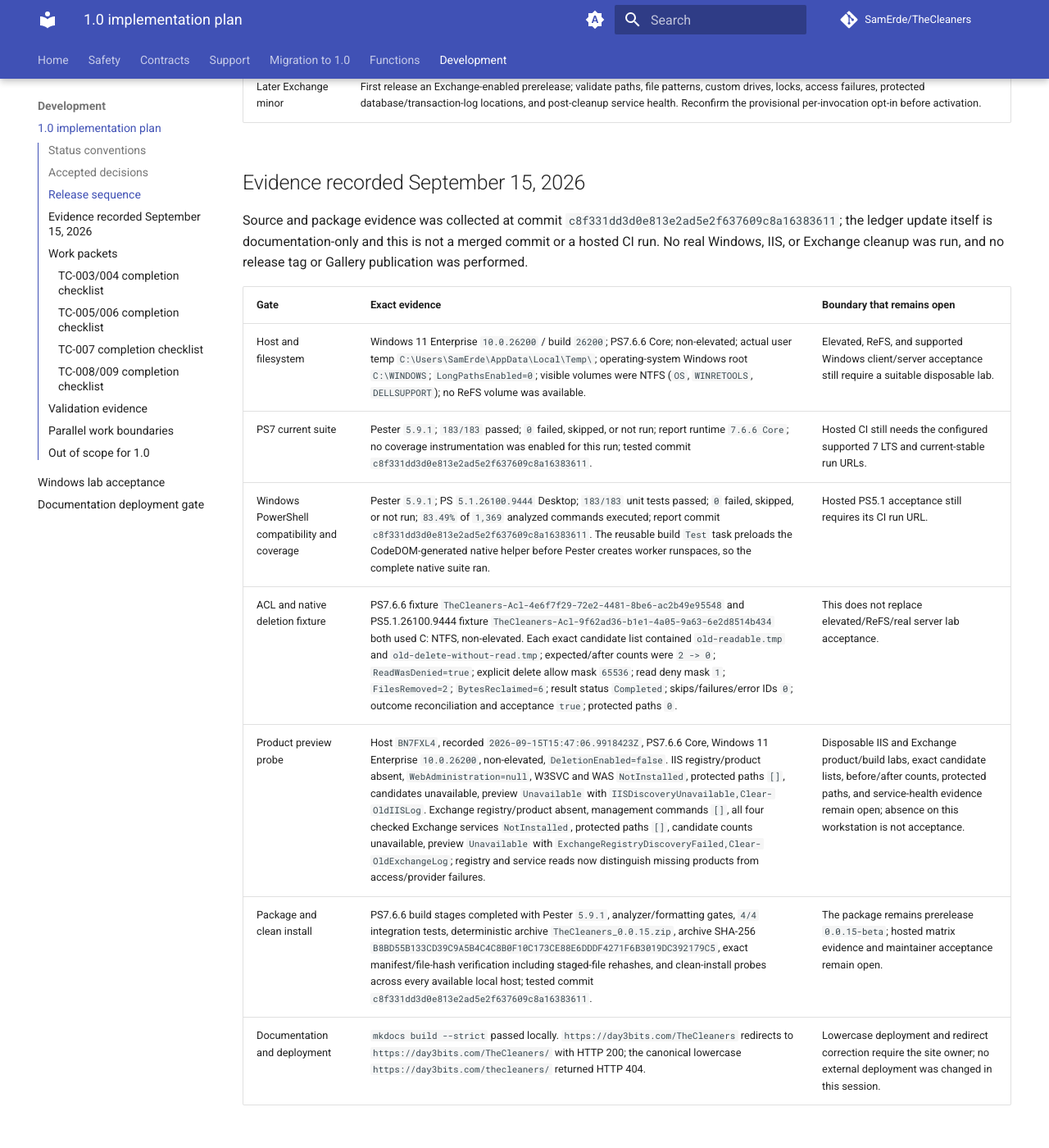
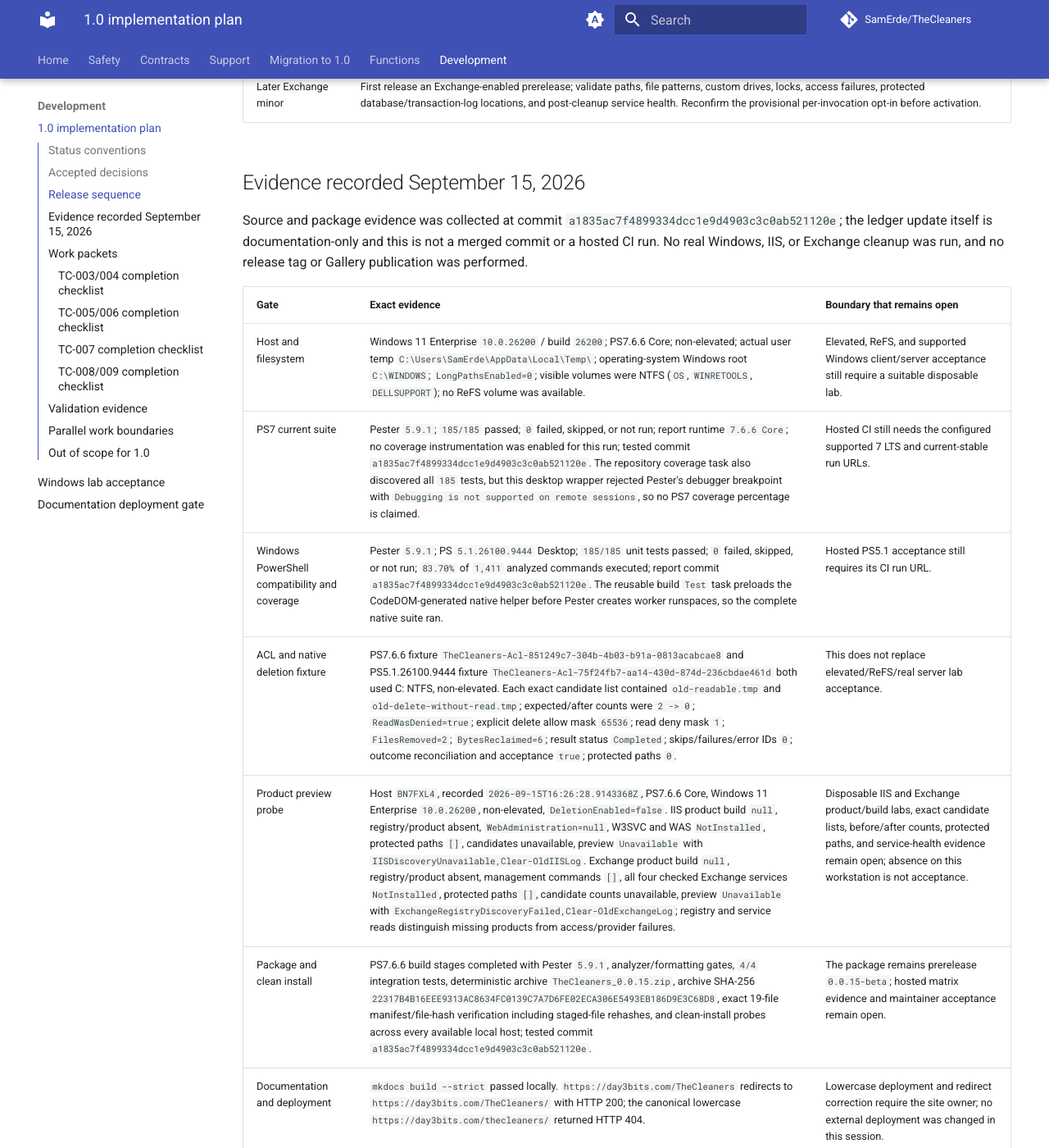
Before and after one commit to SamErde/TheCleaners, an MkDocs documentation site: the page built from docs/release-plan-1.0.md, in a window 1280 px wide and 1400 px high, scrolled down 1433 px. Shown: the whole window at 82% size. Built offline with MkDocs 1.6.1 and Material for MkDocs 9.7.7, drawn with Linux system fonts in a browser that asks for light colours; comment, search, counter and statistics services are not loaded; some of the changed text lies outside the part shown.

Commit message:
docs: record final review validation evidence

```diff
--- a/docs/release-plan-1.0.md
+++ b/docs/release-plan-1.0.md
@@ -31,16 +31,16 @@ The manifest stays on the current prerelease version during this packet. No comm
 
 ## Evidence recorded September 15, 2026
 
-Source and package evidence was collected at commit `c8f331dd3d0e813e2ad5e2f637609c8a16383611`; the ledger update itself is documentation-only and this is not a merged commit or a hosted CI run. No real Windows, IIS, or Exchange cleanup was run, and no release tag or Gallery publication was performed.
+Source and package evidence was collected at commit `a1835ac7f4899334dcc1e9d4903c3c0ab521120e`; the ledger update itself is documentation-only and this is not a merged commit or a hosted CI run. No real Windows, IIS, or Exchange cleanup was run, and no release tag or Gallery publication was performed.
 
 | Gate | Exact evidence | Boundary that remains open |
 | --- | --- | --- |
 | Host and filesystem | Windows 11 Enterprise `10.0.26200` / build `26200`; PS7.6.6 Core; non-elevated; actual user temp `C:\Users\SamErde\AppData\Local\Temp\`; operating-system Windows root `C:\WINDOWS`; `LongPathsEnabled=0`; visible volumes were NTFS (`OS`, `WINRETOOLS`, `DELLSUPPORT`); no ReFS volume was available. | Elevated, ReFS, and supported Windows client/server acceptance still require a suitable disposable lab. |
-| PS7 current suite | Pester `5.9.1`; `183/183` passed; `0` failed, skipped, or not run; report runtime `7.6.6 Core`; no coverage instrumentation was enabled for this run; tested commit `c8f331dd3d0e813e2ad5e2f637609c8a16383611`. | Hosted CI still needs the configured supported 7 LTS and current-stable run URLs. |
-| Windows PowerShell compatibility and coverage | Pester `5.9.1`; PS `5.1.26100.9444` Desktop; `183/183` unit tests passed; `0` failed, skipped, or not run; `83.49%` of `1,369` analyzed commands executed; report commit `c8f331dd3d0e813e2ad5e2f637609c8a16383611`. The reusable build `Test` task preloads the CodeDOM-generated native helper before Pester creates worker runspaces, so the complete native suite ran. | Hosted PS5.1 acceptance still requires its CI run URL. |
-| ACL and native deletion fixture | PS7.6.6 fixture `TheCleaners-Acl-4e6f7f29-72e2-4481-8be6-ac2b49e95548` and PS5.1.26100.9444 fixture `TheCleaners-Acl-9f62ad36-b1e1-4a05-9a63-6e2d8514b434` both used C: NTFS, non-elevated. Each exact candidate list contained `old-readable.tmp` and `old-delete-without-read.tmp`; expected/after counts were `2 -> 0`; `ReadWasDenied=true`; explicit delete allow mask `65536`; read deny mask `1`; `FilesRemoved=2`; `BytesReclaimed=6`; result status `Completed`; skips/failures/error IDs `0`; outcome reconciliation and acceptance `true`; protected paths `0`. | This does not replace elevated/ReFS/real server lab acceptance. |
-| Product preview probe | Host `BN7FXL4`, recorded `2026-09-15T15:47:06.9918423Z`, PS7.6.6 Core, Windows 11 Enterprise `10.0.26200`, non-elevated, `DeletionEnabled=false`. IIS registry/product absent, `WebAdministration=null`, W3SVC and WAS `NotInstalled`, protected paths `[]`, candidates unavailable, preview `Unavailable` with `IISDiscoveryUnavailable,Clear-OldIISLog`. Exchange registry/product absent, management commands `[]`, all four checked Exchange services `NotInstalled`, protected paths `[]`, candidate counts unavailable, preview `Unavailable` with `ExchangeRegistryDiscoveryFailed,Clear-OldExchangeLog`; registry and service reads now distinguish missing products from access/provider failures. | Disposable IIS and Exchange product/build labs, exact candidate lists, before/after counts, protected paths, and service-health evidence remain open; absence on this workstation is not acceptance. |
-| Package and clean install | PS7.6.6 build stages completed with Pester `5.9.1`, analyzer/formatting gates, `4/4` integration tests, deterministic archive `TheCleaners_0.0.15.zip`, archive SHA-256 `B8BD55B133CD39C9A5B4C4C8B0F10C173CE88E6DDDF4271F6B3019DC392179C5`, exact manifest/file-hash verification including staged-file rehashes, and clean-install probes across every available local host; tested commit `c8f331dd3d0e813e2ad5e2f637609c8a16383611`. | The package remains prerelease `0.0.15-beta`; hosted matrix evidence and maintainer acceptance remain open. |
+| PS7 current suite | Pester `5.9.1`; `185/185` passed; `0` failed, skipped, or not run; report runtime `7.6.6 Core`; no coverage instrumentation was enabled for this run; tested commit `a1835ac7f4899334dcc1e9d4903c3c0ab521120e`. The repository coverage task also discovered all `185` tests, but this desktop wrapper rejected Pester's debugger breakpoint with `Debugging is not supported on remote sessions`, so no PS7 coverage percentage is claimed. | Hosted CI still needs the configured supported 7 LTS and current-stable run URLs. |
+| Windows PowerShell compatibility and coverage | Pester `5.9.1`; PS `5.1.26100.9444` Desktop; `185/185` unit tests passed; `0` failed, skipped, or not run; `83.70%` of `1,411` analyzed commands executed; report commit `a1835ac7f4899334dcc1e9d4903c3c0ab521120e`. The reusable build `Test` task preloads the CodeDOM-generated native helper before Pester creates worker runspaces, so the complete native suite ran. | Hosted PS5.1 acceptance still requires its CI run URL. |
+| ACL and native deletion fixture | PS7.6.6 fixture `TheCleaners-Acl-851249c7-304b-4b03-b91a-0813acabcae8` and PS5.1.26100.9444 fixture `TheCleaners-Acl-75f24fb7-aa14-430d-874d-236cbdae461d` both used C: NTFS, non-elevated. Each exact candidate list contained `old-readable.tmp` and `old-delete-without-read.tmp`; expected/after counts were `2 -> 0`; `ReadWasDenied=true`; explicit delete allow mask `65536`; read deny mask `1`; `FilesRemoved=2`; `BytesReclaimed=6`; result status `Completed`; skips/failures/error IDs `0`; outcome reconciliation and acceptance `true`; protected paths `0`. | This does not replace elevated/ReFS/real server lab acceptance. |
+| Product preview probe | Host `BN7FXL4`, recorded `2026-09-15T16:26:28.9143368Z`, PS7.6.6 Core, Windows 11 Enterprise `10.0.26200`, non-elevated, `DeletionEnabled=false`. IIS product build `null`, registry/product absent, `WebAdministration=null`, W3SVC and WAS `NotInstalled`, protected paths `[]`, candidates unavailable, preview `Unavailable` with `IISDiscoveryUnavailable,Clear-OldIISLog`. Exchange product build `null`, registry/product absent, management commands `[]`, all four checked Exchange services `NotInstalled`, protected paths `[]`, candidate counts unavailable, preview `Unavailable` with `ExchangeRegistryDiscoveryFailed,Clear-OldExchangeLog`; registry and service reads distinguish missing products from access/provider failures. | Disposable IIS and Exchange product/build labs, exact candidate lists, before/after counts, protected paths, and service-health evidence remain open; absence on this workstation is not acceptance. |
+| Package and clean install | PS7.6.6 build stages completed with Pester `5.9.1`, analyzer/formatting gates, `4/4` integration tests, deterministic archive `TheCleaners_0.0.15.zip`, archive SHA-256 `22317B4B16EEE9313AC8634FC0139C7A7D6FE02ECA306E5493EB186D9E3C68D8`, exact 19-file manifest/file-hash verification including staged-file rehashes, and clean-install probes across every available local host; tested commit `a1835ac7f4899334dcc1e9d4903c3c0ab521120e`. | The package remains prerelease `0.0.15-beta`; hosted matrix evidence and maintainer acceptance remain open. |
 | Documentation and deployment | `mkdocs build --strict` passed locally. `https://day3bits.com/TheCleaners` redirects to `https://day3bits.com/TheCleaners/` with HTTP 200; the canonical lowercase `https://day3bits.com/thecleaners/` returned HTTP 404. | Lowercase deployment and redirect correction require the site owner; no external deployment was changed in this session. |
 
 ## Work packets
@@ -53,8 +53,8 @@ Source and package evidence was collected at commit `c8f331dd3d0e813e2ad5e2f6376
 | TC-004 | Temp cleaners, opt-in directory pruning, WhatIf/Confirm, locked-file/race handling, privilege/root preflight | Draft implementation includes same-handle identity checks, ancestor handles held through mutation, stable directory handles during mutation-enabled traversal, root preflight, lock/race fixtures, hard-link/reparse tests, actual-root/privilege checks, queued-directory replacement fail-closed handling, and ACL evidence. ReFS/elevated/server acceptance, interactive confirmation acceptance, and hosted CI remain open. |
 | TC-005 | IIS path discovery, environment expansion, per-format allowlist, deduplication, inline deletion, and server validation | Preview lock, read-only web and FTP discovery from separate configured roots, fallback FTP-family classification, documented W3C `u_exYYMMDD.log` rollover matching, validated-root normalization/deduplication, protected-path checks, format allowlists, and dependency restoration are implemented in draft. The local probe recorded IIS absence only; product/version and server lab validation remain open; removal stays disabled. |
 | TC-006 | Exchange preview guard, experimental discovery, validated per-directory patterns, protected locations, and lab fixtures | Guard, IIS decoupling, fixed-root validation, per-directory filename/ETL patterns, and database/transaction-log protection are implemented in draft. The local probe recorded Exchange absence only; exact Exchange build matrix, lab fixtures, and service-health validation remain open. |
-| TC-007 | Typed stale-profile output, unknown LastUseTime, optional size, SID resolution, and command inventory | Typed read-only output, unknown-date handling, optional reparse-safe size with queued-directory revalidation, best-effort SID resolution, and orphan-helper retirement are implemented in draft; Windows acceptance remains open. |
-| TC-008 | One source-layout package, exact-artifact tests/publication, reproducible build, complete runtime matrix, and CI gates | Source-layout artifact, strict test/integration reports, deterministic archive, content manifest/hash, protected publisher, clean-install probe, full supported Build Module matrix gate, exact tested-artifact download, and ShouldProcess analyzer gate are implemented in draft. Hosted runtime/CI evidence and maintainer acceptance remain open. |
+| TC-007 | Typed stale-profile output, unknown LastUseTime, optional size, SID resolution, and command inventory | Typed read-only output, unknown-date handling, optional reparse-safe size with ancestor handles and queued-directory revalidation, best-effort SID resolution, and orphan-helper retirement are implemented in draft; Windows acceptance remains open. |
+| TC-008 | One source-layout package, exact-artifact tests/publication, reproducible build, complete runtime matrix, and CI gates | Source-layout artifact, strict test/integration reports, deterministic archive, content manifest/hash, protected publisher, clean-install probe, full supported Build Module matrix gate, exact tested-artifact download, and ShouldProcess analyzer gate are implemented in draft. Local final-commit PS5.1/PS7 and exact-artifact evidence is recorded above; hosted runtime/CI evidence and maintainer acceptance remain open. |
 | TC-009 | Complete help/docs, canonical deployment verification, changelog/history, contributor/security policy, RC and release checks | Command contract/lab/deployment docs, strict MkDocs build, drift tests, contributor/security/PR guidance, release hash metadata, and protected module-named publication staging are implemented in draft. Lowercase deployment/redirect correction, hosted clean-install evidence, final tag/metadata alignment, and maintainer acceptance remain open. |
 
 ### TC-003/004 completion checklist
@@ -94,7 +94,7 @@ Source and package evidence was collected at commit `c8f331dd3d0e813e2ad5e2f6376
 - [x] Add a protected publishing environment and version/tag/prerelease checks; refuse duplicate Gallery versions in the publisher script.
 - [x] Add complete 5.1 plus supported 7 LTS/current package/install tests, not just source unit tests; local PS5.1/PS7.6.6 evidence is recorded above, while hosted 7 LTS/current and CI evidence remain open.
 - [x] Re-enable the ShouldProcess analyzer rule; no broad suppression is used in the draft source.
-- [x] Meet at least 80% overall coverage and explicitly test every safety-critical branch; local PS5.1 measured 83.49% of `1,369` analyzed commands with no skipped tests at `c8f331d`, while hosted CI and remaining unexecuted failure branches still require evidence.
+- [x] Meet at least 80% overall coverage and explicitly test every safety-critical branch; local PS5.1 measured 83.70% of `1,411` analyzed commands with no skipped tests at `a1835ac`, while hosted CI and remaining unexecuted failure branches still require evidence.
 - [x] Retain machine-readable unit and integration reports, with failed/skipped counts and exact runtime versions in the draft build.
 - [x] Generate command references and external help from the source of truth; add drift checks and validate the documentation build strictly in CI.
 - [x] Update README, migration guide, changelog, support/security policy, contributing instructions, PR template, and agent instructions.
@@ -118,12 +118,14 @@ The following references identify the exact regression tests behind review-threa
 | IIS dependency registrations restored on success/failure, existing module preserved | `src/Tests/Unit/IISDiscoverySafety.Tests.ps1`: four fresh-process fixture-module scenarios; also checks caller confirmation preferences and leaked commands. This does not claim to unload Windows assemblies. |
 | Equivalent site/default/registry roots previewed once | `src/Tests/Unit/IISDiscoverySafety.Tests.ps1`: site variants, registry dot/trailing/alternate-separator cases, and a distinct-custom-root control. |
 | IIS FTP logging is discovered separately from web logging | `src/Tests/Unit/IISDiscoverySafety.Tests.ps1`: fresh-process FTP scenario and in-process `FTPSVC7` fixture verify the separate `ftpServer.logFile` root; `src/Tests/Unit/PreviewAllowlist.Tests.ps1` covers `FTPSVC` and legacy `MSFTPSVC` service labels and accepts the documented W3C `u_exYYMMDD.log` rollover family while rejecting the invented `u_ft` family. |
+| Profile ancestors remain stable through queued size traversal | `src/Tests/Unit/ProfileOutput.Tests.ps1`: `holds profile ancestors while traversing queued directories` attempts a profile-root rename after a child is queued; the handle/revalidation boundary blocks or detects replacement before `SizeStatus=Available`. |
+| Malformed IIS roots fail through the result contract | `src/Tests/Unit/PreviewCommandSafety.Tests.ps1`: `returns a structured failure for a malformed root before probing protection` verifies `\\?\GLOBALROOT\Device\...` returns `IISDiscoveryFailed` without invoking the protected-path probe. |
 | Fully qualified Windows path syntax enforced before resolution | `src/Tests/Unit/FullyQualifiedPathSafety.Tests.ps1`: drive-relative, root-relative, ordinary relative, provider, invalid `RootPath`, UNC, device, and extended-length syntax cases, plus valid drive/descendant and containment cases. |
 | Shared result and stable error contracts | `src/Tests/Unit/ResultContract.Tests.ps1`: documented cleanup fields, UTC normalization, stable fully qualified error ID, category, and target object. |
 | Hard-link, symlink, and recreated-directory identity behavior | `src/Tests/Unit/IdentitySafety.Tests.ps1`: native identity stability, hard-link fixture behavior for both temp commands when the host permits it, symbolic-link reparse detection, and recreated-directory identity mismatch. `src/Tests/Unit/CoverageEdges.Tests.ps1` also verifies that ancestor handles remain held after discovery until mutation completes. |
 | IIS/Exchange format and protected-path allowlists | `src/Tests/Unit/PreviewAllowlist.Tests.ps1`: built-in IIS format names, Exchange Message Tracking/ETL/log patterns, protected IIS locations, and Exchange database/transaction path normalization. |
 | Exchange protection metadata completeness | `src/Tests/Unit/PreviewAllowlist.Tests.ps1`: complete database metadata remains `Validated`, while missing management metadata or a blank database/log path returns `Unknown`; malformed path objects still fail closed. |
-| Typed stale-profile output | `src/Tests/Unit/ProfileOutput.Tests.ps1`: typed fields, unknown dates, optional size, exclusions, queued-directory reparse replacement fail-closed behavior, native directory identity lock during enumeration, no host output, and orphan-helper retirement. |
+| Typed stale-profile output | `src/Tests/Unit/ProfileOutput.Tests.ps1`: typed fields, unknown dates, optional size, exclusions, queued-directory reparse replacement fail-closed behavior, native directory identity lock during enumeration, ancestor-handle/revalidation behavior through queued traversal, no host output, and orphan-helper retirement. |
 | Fail-closed and runtime edge branches | `src/Tests/Unit/CoverageEdges.Tests.ps1`, `src/Tests/Unit/IISDiscoverySafety.Tests.ps1`, `src/Tests/Unit/PreviewCommandSafety.Tests.ps1`, `src/Tests/Unit/ProfileOutput.Tests.ps1`, and `src/Tests/Unit/RuntimeSafety.Tests.ps1`: malformed and partial discovery with unknown totals, source-specific IIS errors, isolated WebAdministration dependency/preference state, stable temp directory handles during enumeration, queued-directory replacement, reparse roots/descendants, extended UNC normalization, canonical current-user temp containment, actual Windows-root resolution, actual token privilege, long-path policy, WhatIf state, and Confirm-false state. |
 | Concurrent writer, profile identity, and unavailable-product safety | `src/Tests/Unit/CleanupBehavior.Tests.ps1`: deletion without write sharing, candidate file and planned-directory verbose paths; `src/Tests/Unit/TempCandidateSafety.Tests.ps1`: opened-handle last-write metadata and file/directory replacement locks; `src/Tests/Unit/ProfileOutput.Tests.ps1`: complete service/application-pool SID exclusions, reparse-point ancestor rejection, queued-directory replacement fail-closed sizing, and native directory identity locking during enumeration; `src/Tests/Unit/PreviewCommandSafety.Tests.ps1` and `src/Tests/Unit/ExchangePreviewEdgeCases.Tests.ps1`: unavailable IIS/Exchange products and roots report structured failed results. |
 | Exact artifact and clean install | `src/Tests/Integration/PackageImport.Tests.ps1`: archive sidecar/hash, manifest file records including hidden files, extracted source-layout import, external help, aliases, and preview locks in each available host. Archive and publisher checks use the same hidden-file-inclusive artifact set. |
```
